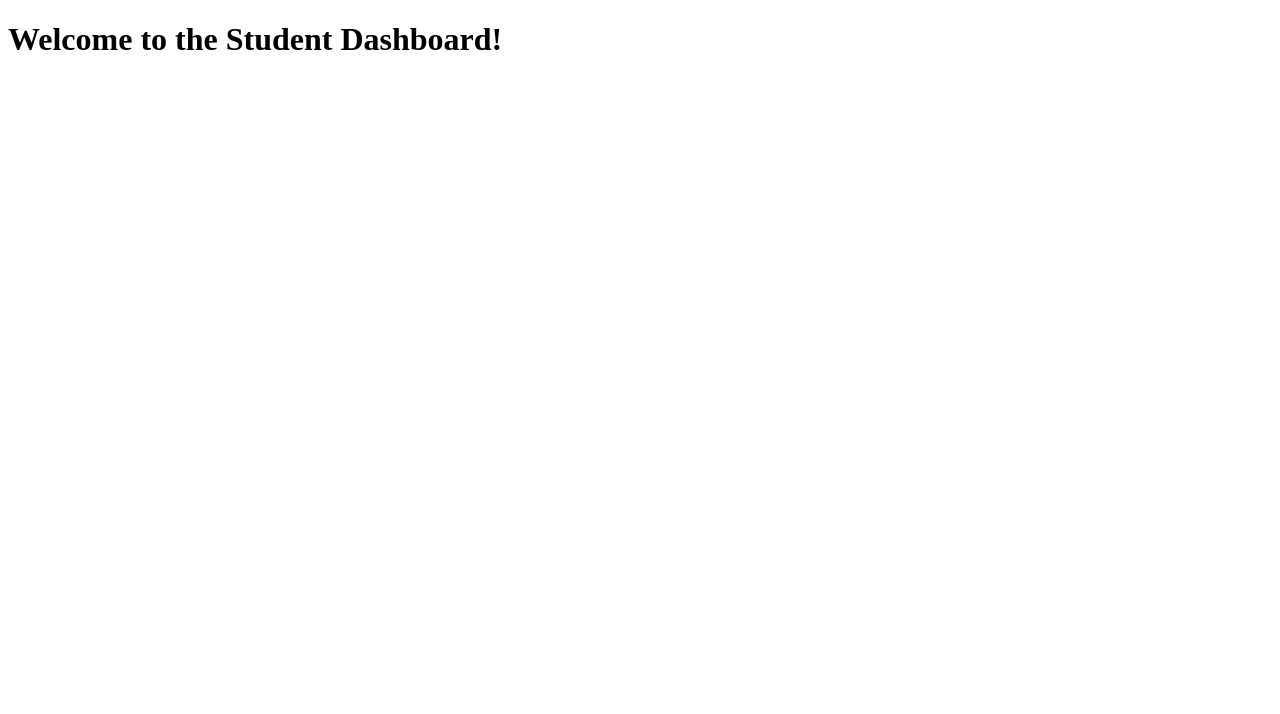
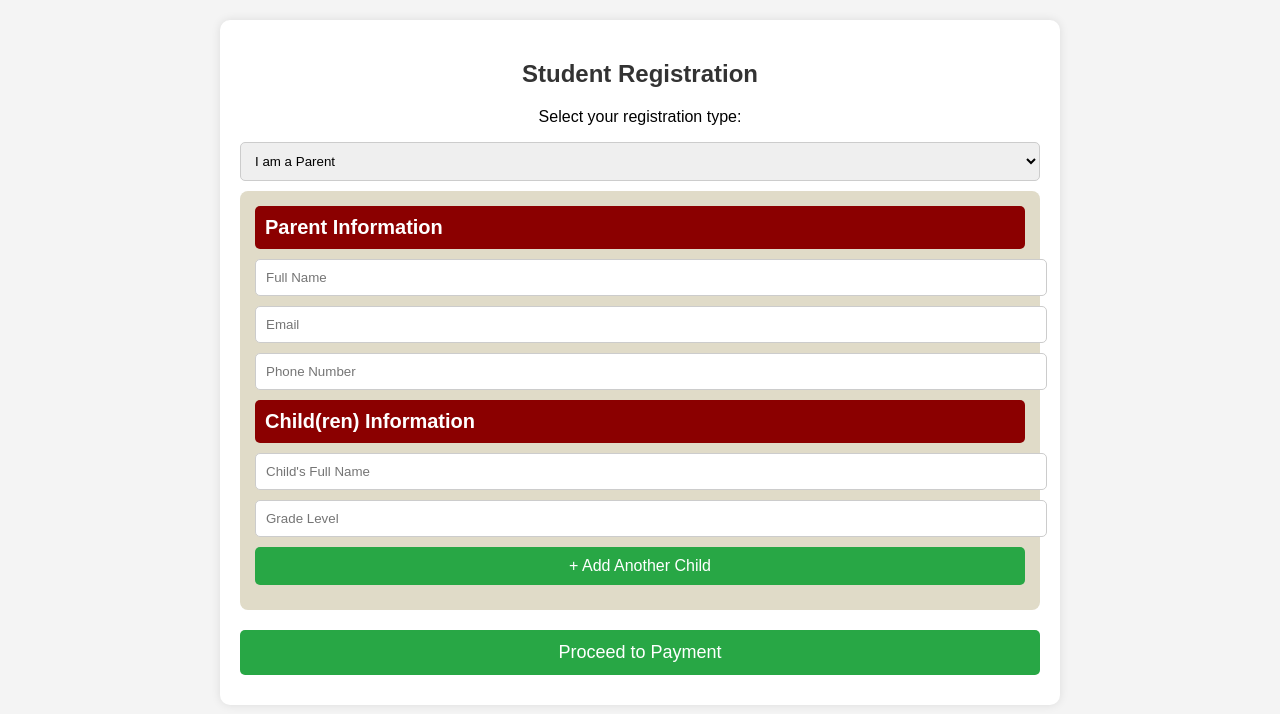
Before and after one commit to BrianKWelch/Tutora, a plain HTML site: page student-dashboard.html in a window 1280 px wide. Drawn offline with Linux system fonts and the light colour scheme.

Commit message:
Update student-dashboard.html

```diff
--- a/student-dashboard.html
+++ b/student-dashboard.html
@@ -1,7 +1,113 @@
 <!DOCTYPE html>
-<html>
-<head><title>Student Dashboard</title></head>
+<html lang="en">
+<head>
+    <meta charset="UTF-8">
+    <meta name="viewport" content="width=device-width, initial-scale=1.0">
+    <title>Student Registration</title>
+    <link rel="stylesheet" href="style.css">
+    <style>
+        body {
+            font-family: Arial, sans-serif;
+            text-align: center;
+            background-color: #f4f4f4;
+            padding: 20px;
+        }
+        .container {
+            max-width: 800px;
+            background: white;
+            padding: 20px;
+            margin: auto;
+            border-radius: 10px;
+            box-shadow: 0px 0px 10px rgba(0, 0, 0, 0.1);
+        }
+        .step-header {
+            background-color: #8B0000;
+            color: white;
+            padding: 10px;
+            font-size: 20px;
+            font-weight: bold;
+            border-radius: 5px;
+            text-align: left;
+        }
+        .section {
+            background-color: #e0dbc8;
+            padding: 15px;
+            border-radius: 8px;
+            margin-bottom: 20px;
+            text-align: left;
+        }
+        .hidden-content {
+            display: none;
+        }
+        .proceed-button {
+            display: block;
+            width: 100%;
+            padding: 12px;
+            background-color: #28a745;
+            color: white;
+            font-size: 18px;
+            border: none;
+            border-radius: 5px;
+            cursor: pointer;
+            margin-top: 20px;
+        }
+        .proceed-button:hover {
+            background-color: #218838;
+        }
+    </style>
+</head>
 <body>
-    <h1>Welcome to the Student Dashboard!</h1>
+    <div class="container">
+        <h2>Student Registration</h2>
+        <p>Select your registration type:</p>
+        <select id="userType">
+            <option value="parent">I am a Parent</option>
+            <option value="student">I am a Student (18+)</option>
+        </select>
+
+        <div id="parentSection" class="section">
+            <div class="step-header">Parent Information</div>
+            <input type="text" placeholder="Full Name">
+            <input type="email" placeholder="Email">
+            <input type="text" placeholder="Phone Number">
+            <div class="step-header">Child(ren) Information</div>
+            <div id="kidsList">
+                <div class="kid-entry">
+                    <input type="text" placeholder="Child's Full Name">
+                    <input type="text" placeholder="Grade Level">
+                </div>
+            </div>
+            <button type="button" onclick="addChild()">+ Add Another Child</button>
+        </div>
+
+        <div id="studentSection" class="section hidden-content">
+            <div class="step-header">Student Information</div>
+            <input type="text" placeholder="Full Name">
+            <input type="email" placeholder="Email">
+            <input type="text" placeholder="Phone Number">
+        </div>
+
+        <button class="proceed-button" onclick="proceedToPayment()">Proceed to Payment</button>
+    </div>
+
+    <script>
+        document.getElementById("userType").addEventListener("change", function() {
+            if (this.value === "parent") {
+                document.getElementById("parentSection").style.display = "block";
+                document.getElementById("studentSection").style.display = "none";
+            } else {
+                document.getElementById("parentSection").style.display = "none";
+                document.getElementById("studentSection").style.display = "block";
+            }
+        });
+
+        function addChild() {
+            let div = document.createElement("div");
+            div.className = "kid-entry";
+            div.innerHTML = '<input type="text" placeholder="Child\'s Full Name">' +
+                            '<input type="text" placeholder="Grade Level">';
+            document.getElementById("kidsList").appendChild(div);
+        }
+    </script>
 </body>
 </html>
```
